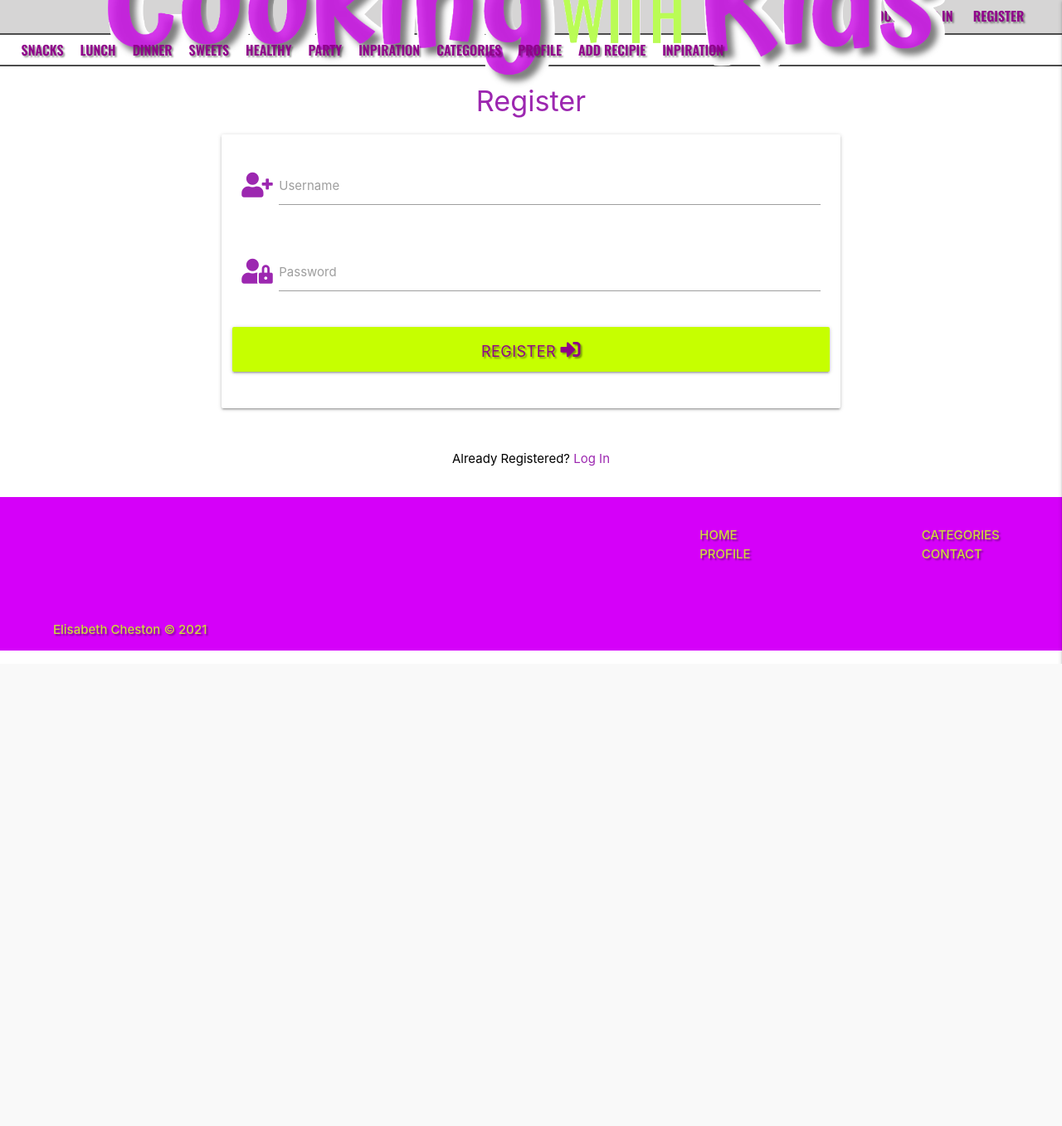
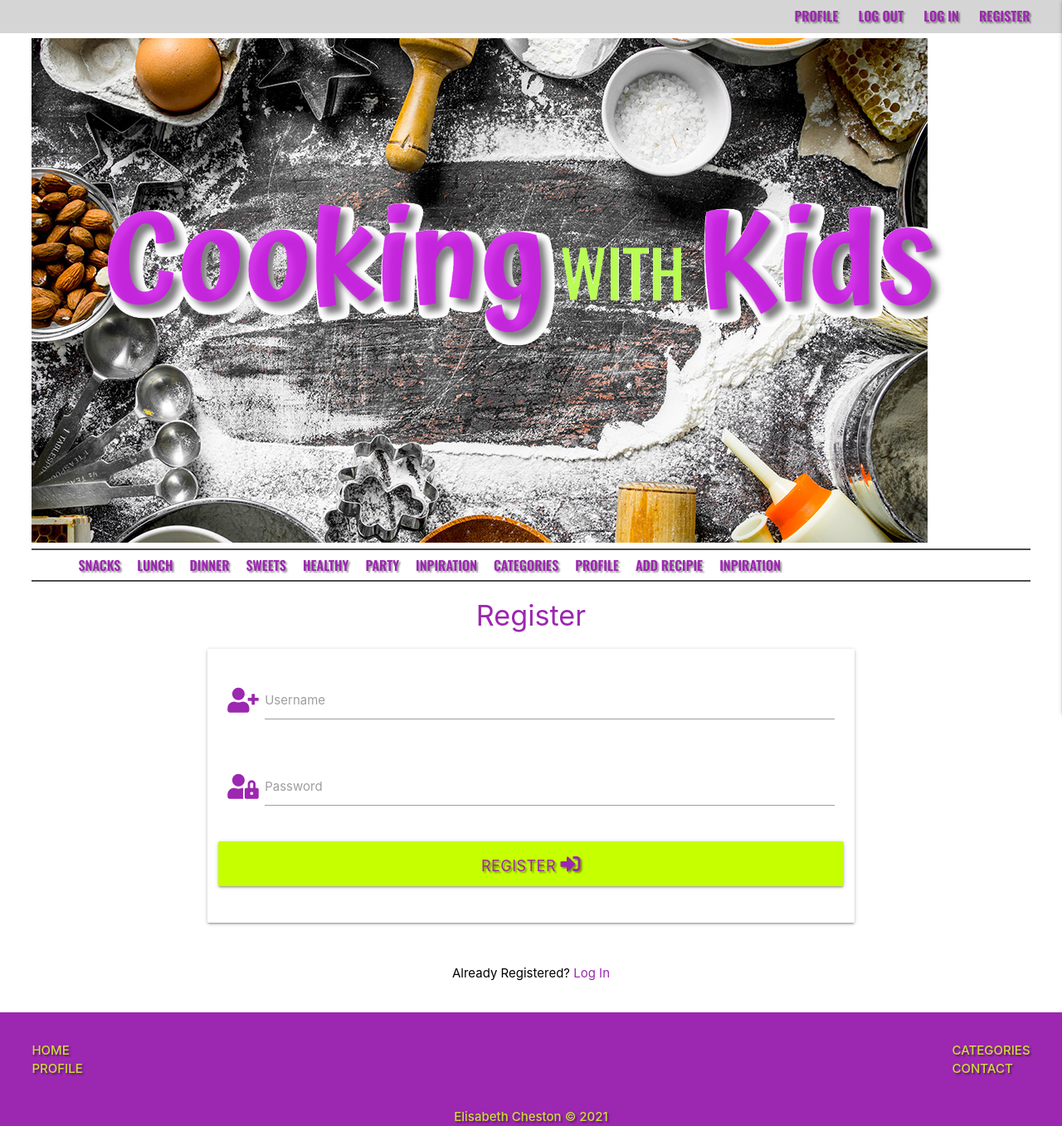
Before and after one commit to ElisabethCheston/KidsCooking, a Flask app: page /register in a window 1280 px wide. Shown: the whole page at 83% size. Before the commit the page ends 800 px from the top, so only its background shows below. Run offline with Flask 2, Linux system fonts and the light colour scheme; some libraries are stand-ins or nearby versions; some web fonts are replaced.

Commit message:
Edit color for fonts and layout.

```diff
--- a/app.py
+++ b/app.py
@@ -17,7 +17,7 @@ app.secret_key = os.environ.get("SECRET_KEY")
 
 mongo = PyMongo(app)
 
-
+# ------- Recipes --------
 @app.route("/")
 @app.route("/get_recipes")
 def get_recipes():
@@ -47,7 +47,7 @@ def register():
         flash("Registration Successful!")
     return render_template("register.html")
 
-
+# ------- Login --------
 @app.route("/login", methods=["GET", "POST"])
 def login():
     if request.method == "POST":
--- a/static/css/style.css
+++ b/static/css/style.css
@@ -4,8 +4,6 @@
 nav {
     height: 40px;
     background-color: transparent;
-    padding-left: 2%;
-    padding-right: 2%;
     box-sizing: none;
     box-shadow: none;
 }
@@ -17,12 +15,11 @@ nav {
     color: rgba(0, 0, 0, 0.959);
     height: 50px;
 }
-/*
-.wrapp {
-    padding-left: 2%;
-    padding-right: 2%;
+.wrapp,
+.nav-wrapper {
+    padding-left: 3%;
+    padding-right: 3%;
 }
-*/
 .navbar-light {
     border-top: 2px solid rgba(0, 0, 0, 0.7);
     border-bottom: 2px solid rgba(0, 0, 0, 0.7);
@@ -35,9 +32,11 @@ nav {
 }
 .container {
   position: relative;
-  width: 90vw;
-  height: 10%;
+  width: 100vw;
+  height: 0%;
   text-align: left;
+  padding-left: 3%;
+  padding-right: 3%;
   color: black;
 }
 /* Logo Size */
@@ -45,6 +44,13 @@ nav {
     width: 80vw;
     position: center;
     padding-bottom: 50px;
+}
+
+/* IMG STYLE */
+
+/* background img */
+.responsive-img {
+    padding-top: 6px;
 }
 
 /* TEXT STYLE */
@@ -57,9 +63,9 @@ nav {
 .headlinks {
     font-family: "Oswald";
     font-size: 16px;
-    padding: 5px 20px 5px 0;
+    padding: 3px 0 3px 20px;
     background-color: transparent;
-    color: rgba(143, 1, 138, 0.99);
+    color: #9c27b0;
     font-weight: 700;
 }
 .headlinks:hover {
@@ -74,7 +80,7 @@ nav {
 /* Icon & Button Style */
 
 .btn-large {
-    color: rgba(143, 1, 138, 0.99);
+    color:#9c27b0;
     font-size: large;
 }
 
--- a/templates/base.html
+++ b/templates/base.html
@@ -24,8 +24,7 @@
 
         <!-- Top Navbar (1st navbar) -->
         <nav class="headnav">
-            <div class="nav-wrapper valign-wrapper right">
-                <div class="col s12 right">
+                <div class="nav-wrapper valign-wrapper col s12 right">
                     <!-- User logged in out -->
                     <div class="right text-shadow purple-text accent-3">
                         <a href="#!" class="small-link headlinks">PROFILE</a>
@@ -34,12 +33,11 @@
                         <a href="{{ url_for('register') }}" class="small-link headlinks">REGISTER</a>
                     </div>
                 </div>
-            </div>
         </nav>
 
         <!-- Background images -->
         <div class="container">
-            <!-- <img class="responsive-img" src="static/images/bgvar.jpeg" alt="test"> -->
+            <img class="responsive-img" src="static/images/bgvar.jpeg" alt="test">
             <!-- Logo -->
             <div class="col4 logocontainer centered">
                 <a class="logo" href="">
@@ -52,7 +50,8 @@
         <div class="wrapp">
             <nav class="navbar navbar-expand-lg navbar-light">
                 <div class="toggle nav-wrapper valign-wrapper right-align">
-                        <a href="#" data-target="mobile-demo" class="sidenav-trigger"><i class="fas fa-bars small purple-text accent-3"></i></a>
+                    <a href="#" data-target="mobile-demo" class="sidenav-trigger"><i
+                            class="fas fa-bars small purple-text accent-3"></i></a>
                     <ul class="text-shadow right-align hide-on-med-and-down">
                         <li><a href="{{ url_for('get_recipes') }}" class="small-link headlinks">SNACKS</a></li>
                         <li><a href="#!" class="small-link headlinks">LUNCH</a></li>
@@ -89,29 +88,26 @@
     </header>
 
     <section>
-        <!-- flash messages -->
+        <!-- Flash Messages -->
         {% with messages = get_flashed_messages() %}
         {% if messages %}
         {% for message in messages %}
         <div class="row flashes">
-            <h4 class="purple accent-3 center-align">{{ message }}</h4>
+            <h4 class="purple-text accent-3 center-align">{{ message }}</h4>
         </div>
         {% endfor %}
         {% endif %}
         {% endwith %}
     </section>
 
+    <!-- Page content -->
     <main class="container">
         {% block content %}
-
         {% endblock %}
     </main>
 
-    <footer class="page-footer text-shadow purple accent-3">
-        <div class="container purple accent-3">
-          <div class="row">
-            <div class="col l6 s12 purple accent-3">
-            </div>
+    <footer class="page-footer text-shadow purple">
+        <div class="container purple">
             <div class="row col l4 offset-l2 s12 ">
                 <ul class="left">
                     <li><a class="lime-text left-align" href="#!">HOME</a></li>
@@ -123,12 +119,10 @@
                 </ul>
             </div>
         </div>
-        </div>
-        <div class="footer-copyright purple accent-3">
-            <div class="container lime-text">
+
+        <div class="center-align lime-text accent-3">
             Elisabeth Cheston © 2021
-            <a class="lime-text centered" href="#!"></a>
-            </div>
+            <a class="lime-text center-align" href="#!"></a>
         </div>
     </footer>
 
@@ -144,4 +138,5 @@
 
 
 </body>
+
 </html>
--- a/templates/recipes.html
+++ b/templates/recipes.html
@@ -1,7 +1,7 @@
 {% extends "base.html" %}
 {% block content %}
 
-<h2> Recipes </h2>
+<h4> Recipes </h4>
 
 <div class="container">
     <div class="row">
--- a/templates/register.html
+++ b/templates/register.html
@@ -1,44 +1,50 @@
 {% extends "base.html" %}
 {% block content %}
 
-<h4 class="center-align purple-text accent-2">Register</h4>
+<h4 class="center-align purple-text accent-3">Register</h4>
+
 <div class="row">
-    <div class="col s12 m8 offset-m2" method="POST" action="{{ url_for('register') }}">
-        <form class="card-panel">
+    <form class="col s12 m8 offset-m2" method="POST" action="{{ url_for('register') }}">
+
+        <div class="card-panel">
 
             <!-- username -->
             <div class="row">
                 <div class="input-field col s12">
-                    <i class="fas fa-user-plus prefix purple-text accent-2"></i>
+                    <i class="fas fa-user-plus prefix purple-text accent-3"></i>
                     <input id="username" name="username" type="text" minlength="5" maxlength="15"
                         pattern="^[a-zA-Z0-9]{5,15}$" class="validate" required> <label for="username"> Username</label>
                 </div>
             </div>
 
-            <!-- passowrd -->
+            <!-- password -->
             <div class="row">
                 <div class="input-field col s12">
-                    <i class="fas fa-user-lock prefix purple-text accent-2"></i>
+                    <i class="fas fa-user-lock prefix purple-text accent-3"></i>
                     <input id="password" name="password" type="password" minlength="5" maxlength="15"
                         pattern="^[a-zA-Z0-9]{5,15}$" class="validate" required>
                         <label for="password"> Password</label>
                 </div>
-                </div>
+            </div>
+
                 <!-- register -->
                 <div class="row register-field">
                     <button type="submit" class="col s12 btn-large lime accent-3 text-shadow">
                         REGISTER <i class="fas fa-sign-in-alt"></i>
                     </button>
                 </div>
-            </div>
-        </form>
-    </div>
 
+        </div>
+
+    </form>
+</div>
+
+            <!-- registration bottom link -->
     <div class="row">
         <div class="col s12">
             <p class="center-align black-text darken-4">
                 Already Registered?
-                <a href="{{ url_for('login') }}" class="center-align purple-text accent-2">Log In</a>
+                <a href="{{ url_for('login') }}" class="center-align purple-text accent-3">Log In</a>
             </p>
         </div>
     </div>
```
Also changed, not shown: templates/login.html (+4 -4 lines). Lines whose indentation alone changed are shown as unchanged.
